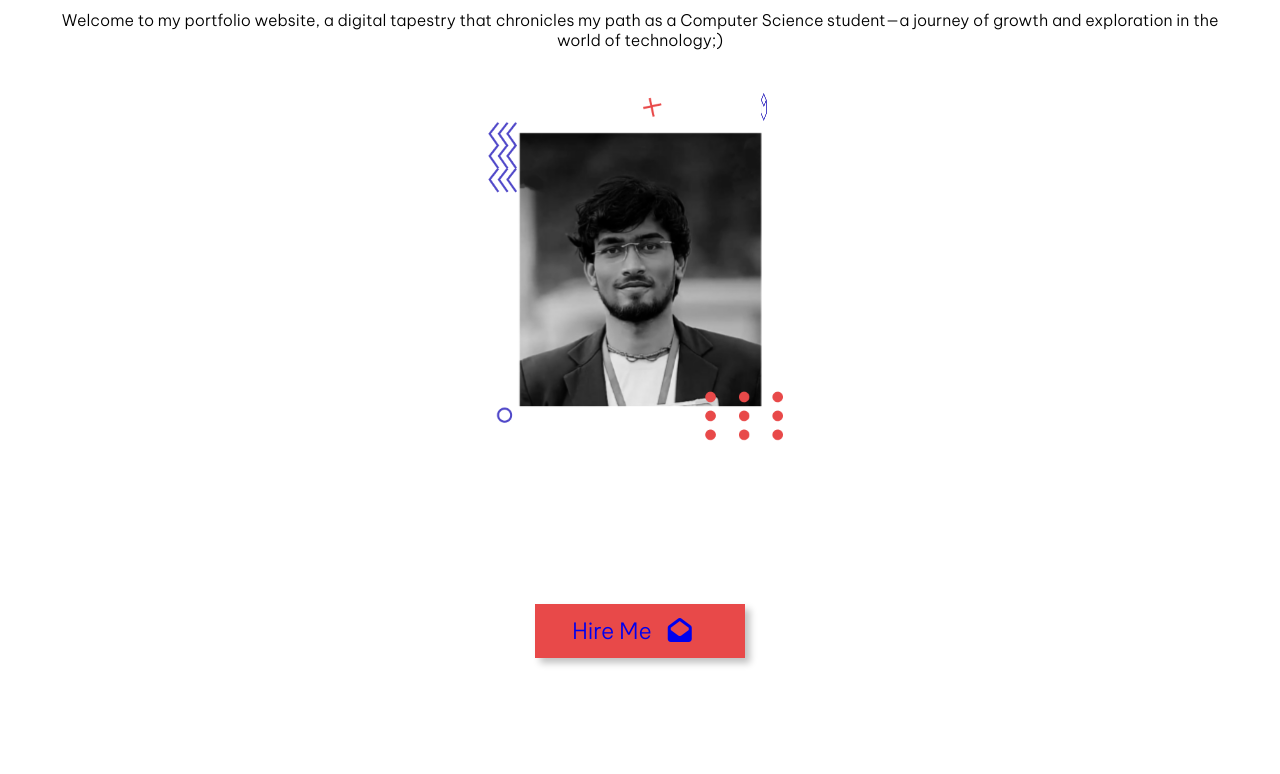
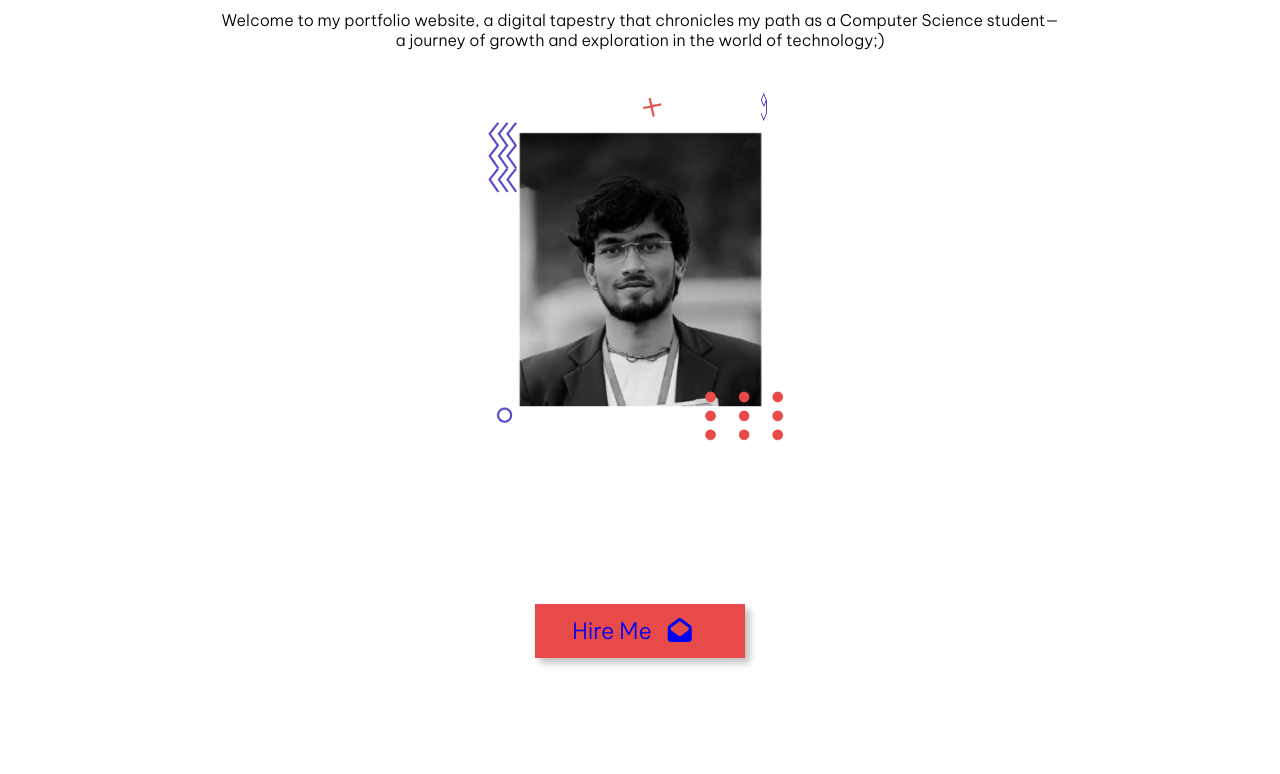
Before and after one commit to Imsurya01/surya-port, a plain HTML site: page index.html in a window 1280 px wide. Shown: the part 326-1100 px from the top of the page. Drawn offline with nearby package versions, Linux system fonts and the light colour scheme.

Commit message:
Update index.html

```diff
--- a/index.html
+++ b/index.html
@@ -41,7 +41,7 @@
             </div>
 
             <!-- Description -->
-            <div >
+            <div class="hero-section-description">
                 Welcome to my portfolio website, a digital tapestry that chronicles my path as a Computer Science student—a journey of growth and exploration in the world of technology;)
             </div>
 
```
